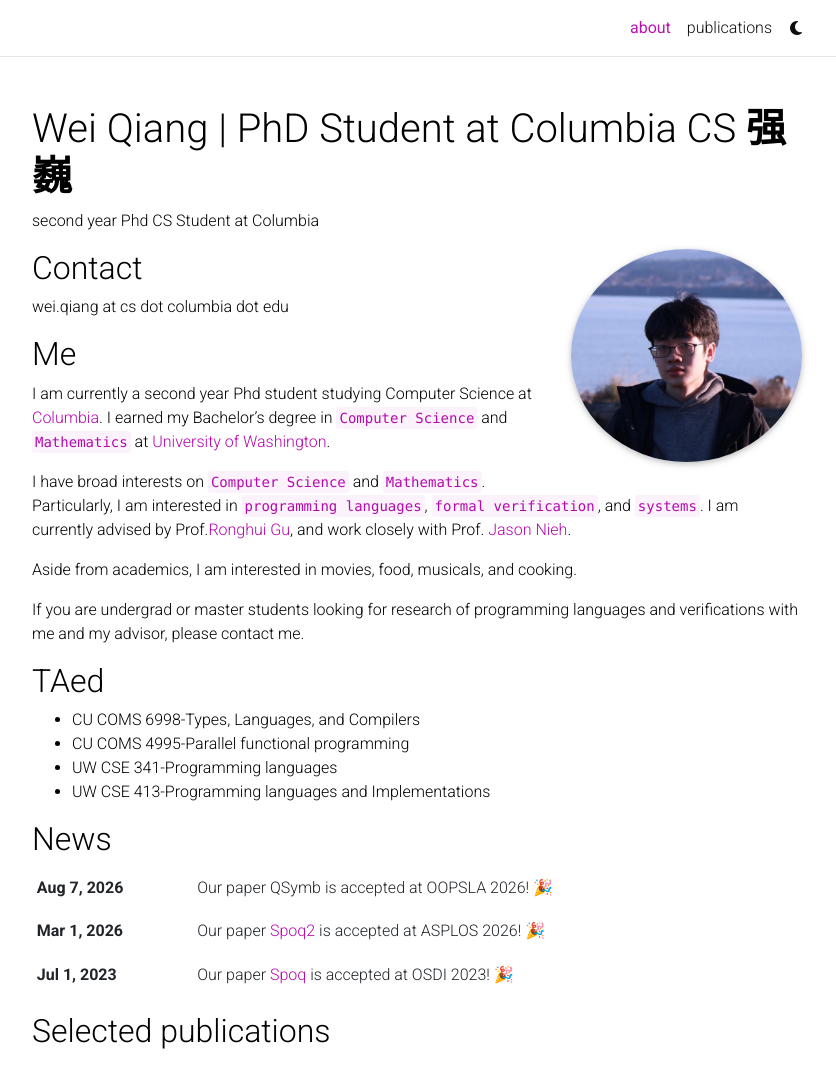
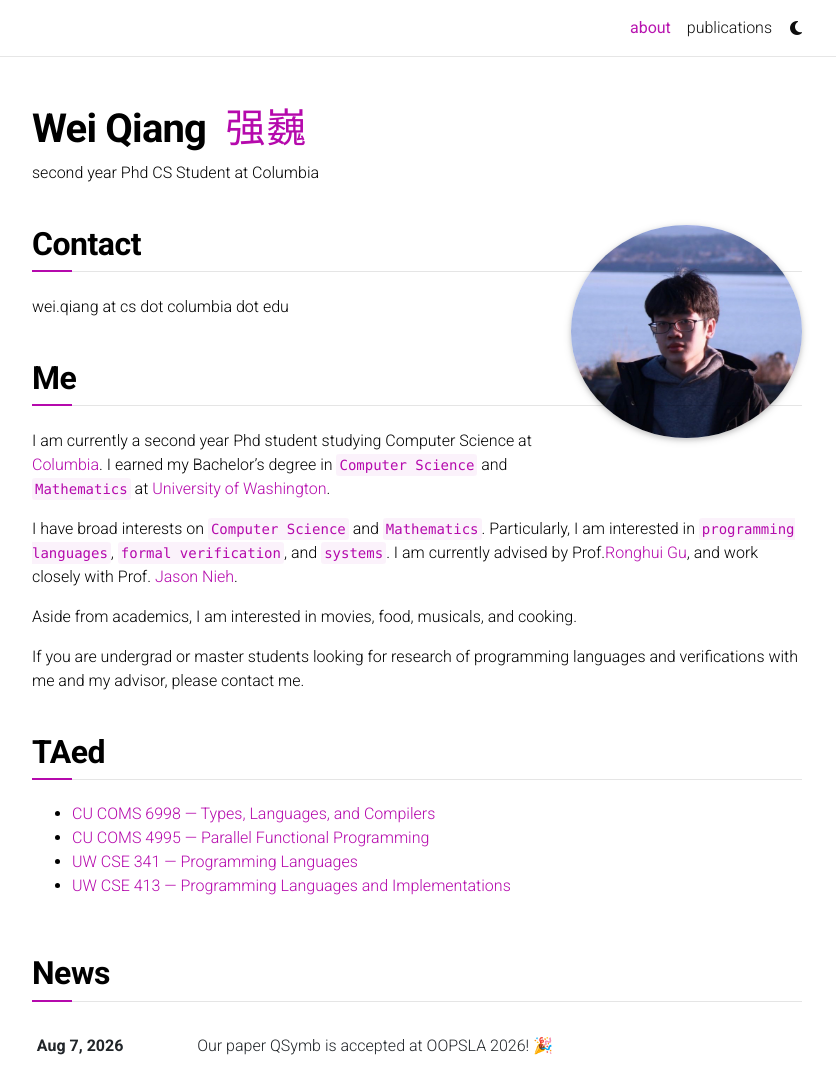
Before and after one commit to xiaoqiangheye/xiaoqiangheye.github.io, a Jekyll site: the page built from _pages/about.md, in a window 1280 px wide and 1400 px high, cut to the strip 0-1079 px from the top of the window. Shown: the whole strip, without its empty margins (223-1059 px from the left). Built offline with Jekyll 4.4.1, drawn with Linux system fonts in a browser that asks for light colours; full-size pictures stand in for the smaller copies a plugin makes; emoji names are drawn with the system emoji font; comment, search, counter and statistics services are not loaded; a style sheet for code colours, icons or effects is not loaded.

Commit message:
Redesign about page: name heading, section styling, venue badges, TAed links
- Show name + Chinese name in page heading (decoupled from SEO title)
- Style about-page section headings with accent underline
- Add venue badges (OOPSLA/ASPLOS/OSDI) linked to conference pages
- Turn TAed courses into links

Co-Authored-By: Claude Opus 4.8 (1M context) <noreply@anthropic.com>

```diff
--- a/_layouts/about.html
+++ b/_layouts/about.html
@@ -6,8 +6,8 @@ layout: default
       <div class="post">
         <header class="post-header">
           <h1 class="post-title">
-           {% if site.title == "blank" -%}<span class="font-weight-bold">{{ site.first_name }}</span> {{ site.middle_name }} {{ site.last_name }}{%- else -%}{{ site.title }}{%- endif %}
-           <span class="font-weight-bold">{{ site.chinese_name }}</span>
+           <span class="author-name">{{ site.first_name }}{% if site.middle_name %} {{ site.middle_name }}{% endif %} {{ site.last_name }}</span>
+           <span class="author-name-cn">{{ site.chinese_name }}</span>
           </h1>
           <p class="desc">{{ page.subtitle }}</p>
         </header>
--- a/_pages/about.md
+++ b/_pages/about.md
@@ -34,10 +34,10 @@ If you are undergrad or master students looking for research of programming lang
 
 
 ## TAed
-  - CU COMS 6998-Types, Languages, and Compilers
-  - CU COMS 4995-Parallel functional programming
-  - UW CSE 341-Programming languages
-  - UW CSE 413-Programming languages and Implementations
+  - [CU COMS 6998 — Types, Languages, and Compilers](https://www.cs.columbia.edu/~sedwards/classes/2023/6998-spring-tlc/index.html)
+  - [CU COMS 4995 — Parallel Functional Programming](https://www.cs.columbia.edu/~sedwards/classes/2024/4995-fall/index.html)
+  - [UW CSE 341 — Programming Languages](https://courses.cs.washington.edu/courses/cse341/)
+  - [UW CSE 413 — Programming Languages and Implementations](https://courses.cs.washington.edu/courses/cse413/)
 
 <!-- ## Projects
 Coming soon... -->
--- a/assets/css/main.scss
+++ b/assets/css/main.scss
@@ -13,3 +13,48 @@ $max-content-width: {{ site.max_width }};
   "base",
   "distill"
 ;
+
+// About-page name heading
+.post > .post-header > .post-title {
+  .author-name {
+    font-weight: 700;
+    letter-spacing: -0.02em;
+  }
+
+  .author-name-cn {
+    margin-left: 0.6rem;
+    font-weight: 500;
+    color: var(--global-theme-color);
+    letter-spacing: 0.02em;
+  }
+}
+
+// Section headings on the about page (Contact, Me, TAed, News, Latest posts, Selected publications)
+.post > article h2 {
+  position: relative;
+  margin-top: 2.5rem;
+  margin-bottom: 1.4rem;
+  padding-bottom: 0.5rem;
+  font-weight: 700;
+  letter-spacing: -0.015em;
+  border-bottom: 1px solid var(--global-divider-color);
+
+  &::after {
+    content: "";
+    position: absolute;
+    left: 0;
+    bottom: -1px;
+    width: 2.5rem;
+    height: 2px;
+    background-color: var(--global-theme-color);
+  }
+
+  a {
+    color: inherit;
+
+    &:hover {
+      color: var(--global-theme-color);
+      text-decoration: none;
+    }
+  }
+}
```
Also changed, not shown: _bibliography/papers.bib (+5 -2 lines), _data/venues.yml (+12 -0 lines).
